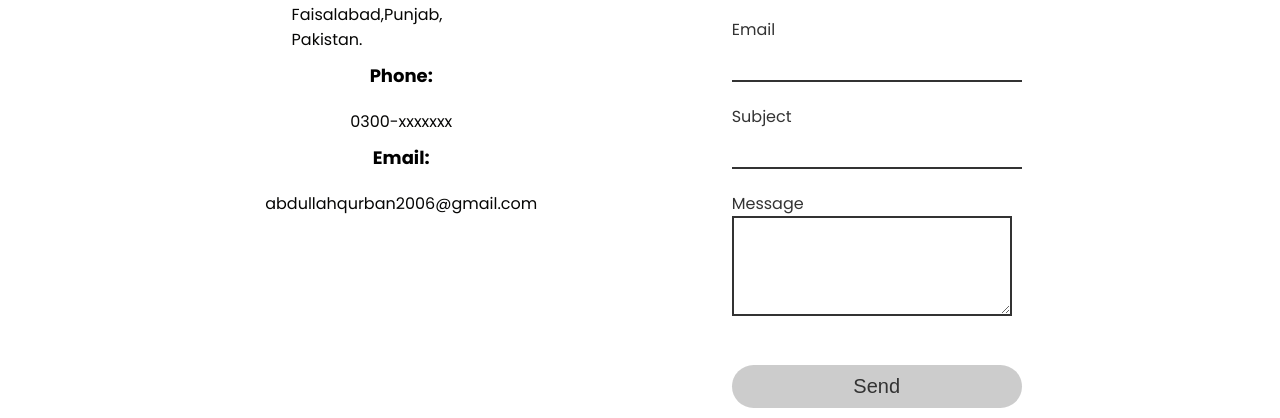
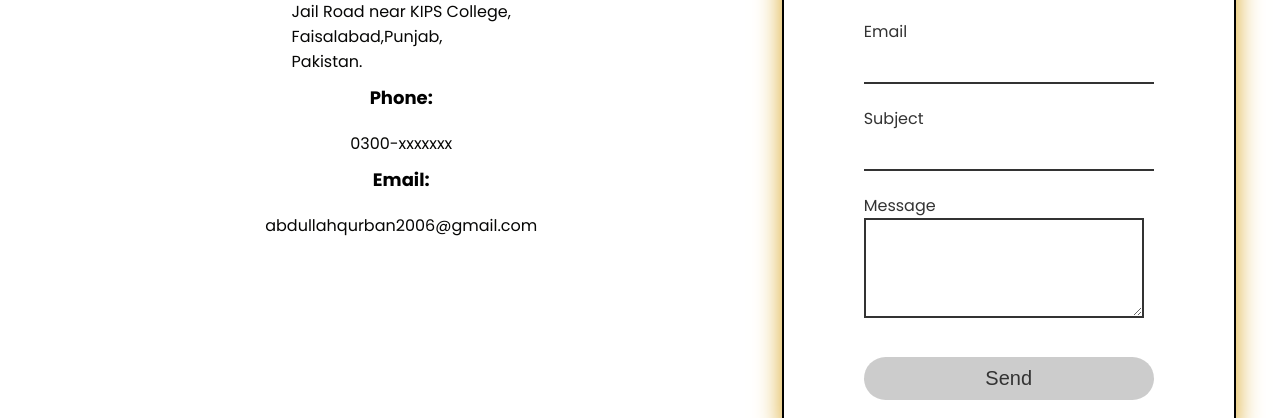
Before and after one commit to Abdullah-Qurban/Ecommerce-Abdullah-Mall, a plain HTML site: page HTML/contactus.html in a window 1280 px wide. Shown: the part 382-800 px from the top of the page. Drawn offline with nearby package versions, Linux system fonts and the light colour scheme.

Commit message:
Add files via upload

```diff
--- a/CSS/contact.css
+++ b/CSS/contact.css
@@ -20,6 +20,19 @@
     position: relative;
     left: 200px;
     top: 30px;
+  }
+  .row4{
+    flex-direction: column;
+    display: inline-flex;
+    align-items: center;
+    justify-content: center;
+    position: relative;
+    left: 200px;
+    top: 10px;
+    margin-top: 10px;
+    margin-left: 200px;
+    border: 2px solid ;
+    box-shadow: 0 0 25px goldenrod;
   }
   .row{
     display: flex;
@@ -81,7 +94,7 @@
   }
 
   .form-box{
-    margin-left: 150px;
+    padding:10px 80px;
   }
   .input-box{
     margin-bottom: 22px;
@@ -114,7 +127,7 @@
     color: #333;
   }
   .btn{
-    margin-top: 20px;
+    margin-top: 10px;
     display: inline-block;
     padding: 10px 30px;
     width: 100%;
--- a/HTML/contactus.html
+++ b/HTML/contactus.html
@@ -48,7 +48,7 @@
                 <h3>Email:</h3>
                 <p><a class="mail" href="mailto:abdullahqurban2006@gmail.com">abdullahqurban2006@gmail.com</a></p>
             </div>
-                <div class="row3">
+                <div class="row4">
                     <div class="form-box Login">
                         <h1>Contact Us</h1>
                         <form action="#">
```
Also changed, not shown: CSS/product.css (line endings or trailing spaces).
